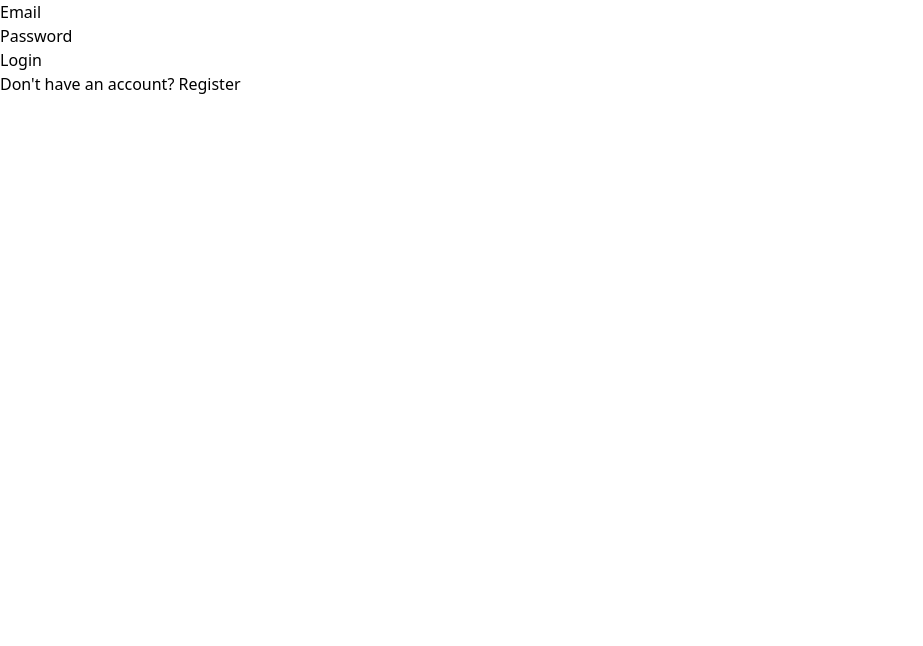
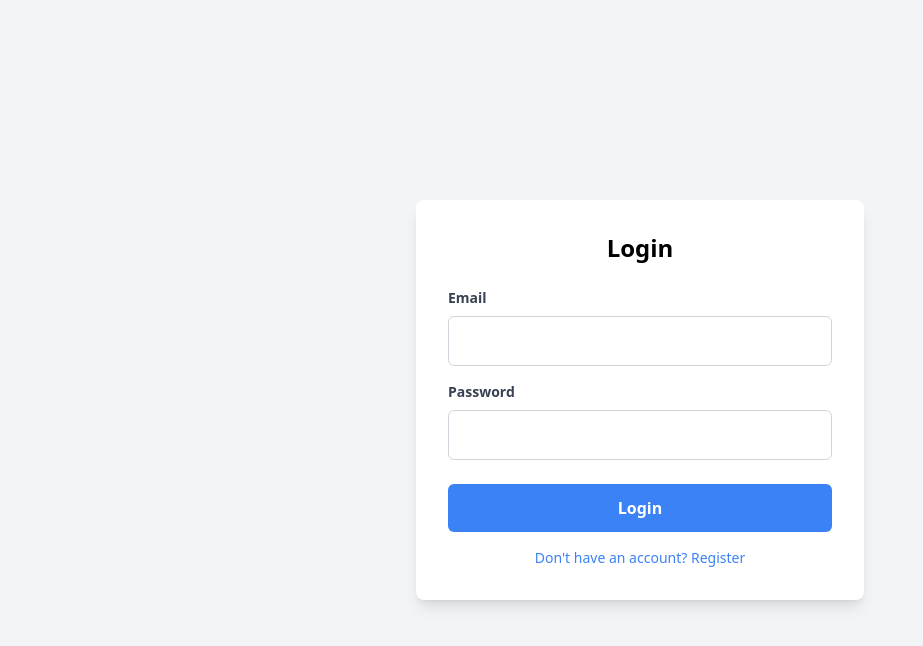
Before and after one commit to nayan-cse/Task-Management-System, a Next.js app: page /login in a window 1280 px wide. Shown: the top 646 px of the page, without its empty margins (0-923 px from the left). Built offline with nearby package versions, Linux system fonts and the light colour scheme.

Commit message:
login frontend added

```diff
--- a/src/app/api/v1/task/route.js
+++ b/src/app/api/v1/task/route.js
@@ -21,6 +21,8 @@ export async function POST(req) {
 }
 
 export async function GET(req) {
-    const tasks = await query('SELECT * FROM tasks');
+    const url = req.nextUrl.pathname;
+    const id = url.split('/').pop();
+    const tasks = await query('SELECT * FROM tasks WHERE id = ?', [id]);
     return NextResponse.json({ tasks });
 }
--- a/src/app/lib/mysql.js
+++ b/src/app/lib/mysql.js
@@ -5,7 +5,6 @@ const pool = mysql.createPool({
     user: process.env.DB_USER,
     password: process.env.DB_PASSWORD,
     database: process.env.DB_NAME,
-    connectionLimit: 10,
 });
 
 export const query = async(sql, values = []) => {
--- a/src/app/login/page.jsx
+++ b/src/app/login/page.jsx
@@ -1,27 +1,17 @@
 "use client";
-import { useRouter } from "next/navigation"; // Next.js router for navigation
 import React, { useState } from "react";
 
-const Login = () => {
-  const router = useRouter();
+const LoginForm = () => {
   const [email, setEmail] = useState("");
   const [password, setPassword] = useState("");
+  const [error, setError] = useState("");
   const [loading, setLoading] = useState(false);
-  const [error, setError] = useState(null);
 
   const handleSubmit = async (e) => {
     e.preventDefault();
     setLoading(true);
-    setError(null);
+    setError("");
 
-    // Basic client-side validation
-    if (!email || !password) {
-      setError("Both email and password are required.");
-      setLoading(false);
-      return;
-    }
-
-    try {
     const response = await fetch("/api/v1/auth/login", {
       method: "POST",
       headers: {
@@ -32,59 +22,83 @@ const Login = () => {
 
     const data = await response.json();
 
-      if (response.ok) {
-        // Store the tokens in localStorage
+    setLoading(false);
+
+    if (response.status === 200) {
+      // Handle successful login (store tokens, redirect, etc.)
+      console.log("Login successful!", data);
+      // For example, you could store the tokens in localStorage:
       localStorage.setItem("accessToken", data.accessToken);
       localStorage.setItem("refreshToken", data.refreshToken);
-
-        // Redirect to user profile page after login
-        router.push("/user");
+      // Redirect to a protected page (use routing as needed)
     } else {
-        setError(data.error || "Login failed");
-      }
-    } catch (err) {
-      setError("Something went wrong");
-    } finally {
-      setLoading(false);
+      setError(data.error || "Something went wrong!");
     }
   };
 
   return (
-    <div>
+    <div className="flex justify-center items-center min-h-screen bg-gray-100">
+      <div className="bg-white p-8 rounded-lg shadow-lg w-full max-w-md">
+        <h2 className="text-2xl font-bold mb-6 text-center">Login</h2>
+
+        {error && (
+          <div className="bg-red-500 text-white p-2 mb-4 rounded">{error}</div>
+        )}
+
         <form onSubmit={handleSubmit}>
-        {/* Form Fields for Email and Password */}
-        <div>
-          <label htmlFor="email">Email</label>
+          <div className="mb-4">
+            <label
+              htmlFor="email"
+              className="block text-sm font-semibold text-gray-700"
+            >
+              Email
+            </label>
             <input
               type="email"
               id="email"
               value={email}
               onChange={(e) => setEmail(e.target.value)}
+              className="w-full p-3 mt-2 border border-gray-300 rounded-md focus:outline-none focus:ring-2 focus:ring-blue-500"
               required
             />
           </div>
-        <div>
-          <label htmlFor="password">Password</label>
+
+          <div className="mb-6">
+            <label
+              htmlFor="password"
+              className="block text-sm font-semibold text-gray-700"
+            >
+              Password
+            </label>
             <input
               type="password"
               id="password"
               value={password}
               onChange={(e) => setPassword(e.target.value)}
+              className="w-full p-3 mt-2 border border-gray-300 rounded-md focus:outline-none focus:ring-2 focus:ring-blue-500"
               required
             />
           </div>
-        <button type="submit" disabled={loading}>
+
+          <button
+            type="submit"
+            className={`w-full p-3 text-white font-semibold rounded-md ${
+              loading ? "bg-gray-400" : "bg-blue-500"
+            } hover:bg-blue-600 focus:ring-2 focus:ring-blue-500 focus:outline-none`}
+            disabled={loading}
+          >
             {loading ? "Logging in..." : "Login"}
           </button>
         </form>
 
-      <div>
-        <p>
-          Don't have an account? <a href="/register">Register</a>
-        </p>
+        <div className="mt-4 text-center text-sm">
+          <a href="/register" className="text-blue-500 hover:underline">
+            Don't have an account? Register
+          </a>
+        </div>
       </div>
     </div>
   );
 };
 
-export default Login;
+export default LoginForm;
```
Lines whose indentation alone changed are shown as unchanged.
